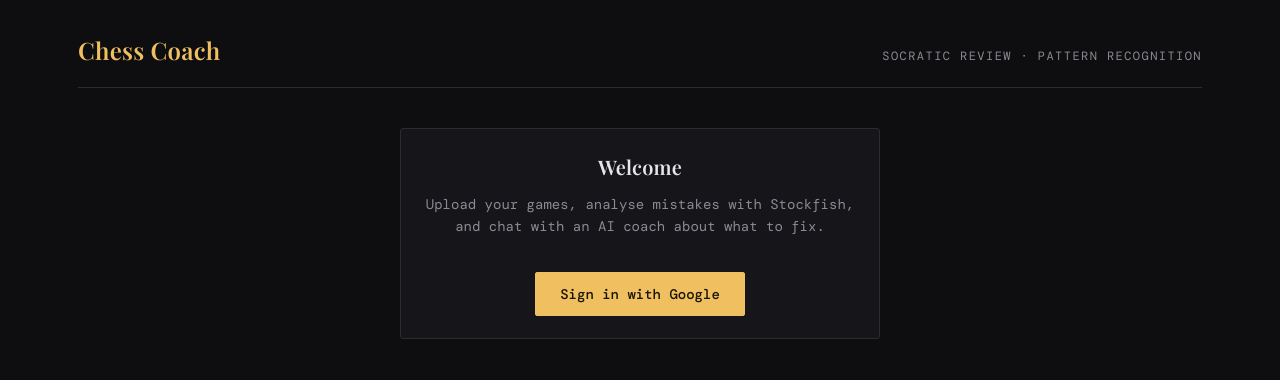
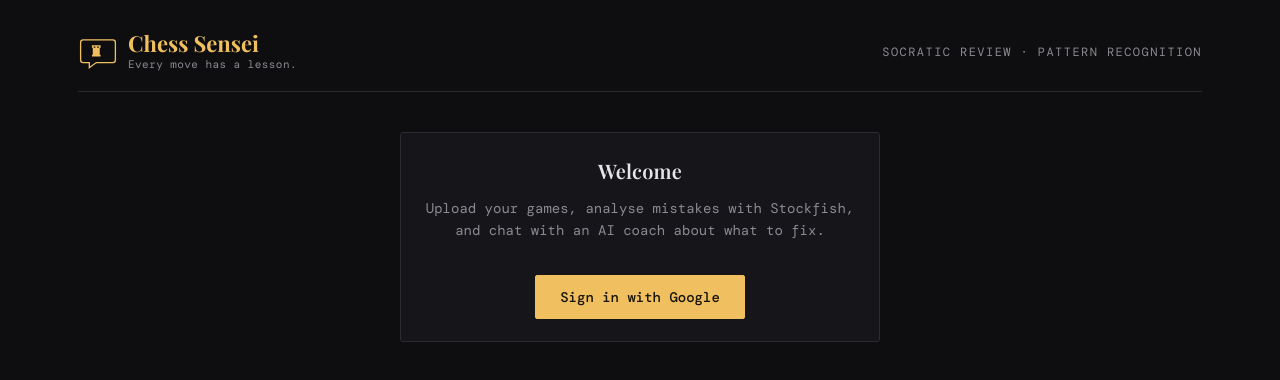
Before and after one commit to sethyog/chess-coach, a React (Vite) app in the folder client/: page / in a window 1280 px wide. Shown: the top 380 px of the page. Built offline with nearby package versions, Linux system fonts and the light colour scheme; no server answers; a web font is replaced by a local one.

Commit message:
Add Chess Sensei brand lockup (mark, wordmark, tagline) to header

```diff
--- a/client/src/App.jsx
+++ b/client/src/App.jsx
@@ -99,15 +99,26 @@ function HeaderRight() {
   );
 }
 
+function RookMark() {
+  return (
+    <svg className="brand-mark" viewBox="0 0 46 46" xmlns="http://www.w3.org/2000/svg" aria-hidden="true">
+      <path d="M6 8 h34 a3 3 0 0 1 3 3 v20 a3 3 0 0 1 -3 3 h-19 l-8 6 v-6 h-7 a3 3 0 0 1 -3 -3 v-20 a3 3 0 0 1 3 -3 z" fill="none" stroke="#f0c060" strokeWidth="1.5" />
+      <path d="M16 14 L16 17 L18 17 L18 15.5 L20 15.5 L20 17 L22 17 L22 15.5 L24 15.5 L24 17 L26 17 L26 14 Z M17 17 L17 25 L16 25 L16 27 L26 27 L26 25 L25 25 L25 17 Z" fill="#f0c060" />
+    </svg>
+  );
+}
+
 function Shell({ children }) {
   return (
     <div className="app-shell">
       <header className="app-header">
-        <h1>
-          <Link to="/" style={{ color: 'var(--gold)' }}>
-            Chess Coach
-          </Link>
-        </h1>
+        <Link to="/" className="brand-lockup">
+          <RookMark />
+          <div className="brand-text">
+            <span className="brand-wordmark">Chess Sensei</span>
+            <span className="brand-tagline">Every move has a lesson.</span>
+          </div>
+        </Link>
         <HeaderRight />
       </header>
       {children}
--- a/client/src/index.css
+++ b/client/src/index.css
@@ -117,22 +117,55 @@ select:focus {
 
 .app-header {
   display: flex;
-  align-items: baseline;
+  align-items: center;
   justify-content: space-between;
   padding-bottom: 18px;
   margin-bottom: 28px;
   border-bottom: 1px solid var(--border);
 }
 
-.app-header h1 {
-  margin: 0;
-  font-size: 24px;
-}
 .app-header .subtitle {
   color: var(--text-dim);
   font-size: 12px;
   letter-spacing: 0.12em;
   text-transform: uppercase;
+}
+
+.brand-lockup {
+  display: flex;
+  align-items: center;
+  gap: 10px;
+  text-decoration: none;
+}
+.brand-lockup:hover {
+  color: inherit;
+}
+
+.brand-mark {
+  width: 40px;
+  height: 40px;
+  flex-shrink: 0;
+}
+
+.brand-text {
+  display: flex;
+  flex-direction: column;
+  gap: 2px;
+}
+
+.brand-wordmark {
+  font-family: var(--font-head);
+  font-weight: 700;
+  font-size: 22px;
+  color: var(--gold);
+  line-height: 1;
+}
+
+.brand-tagline {
+  font-family: var(--font-body);
+  font-size: 11px;
+  color: var(--text-dim);
+  letter-spacing: 0.04em;
 }
 
 .crumb {
@@ -204,6 +237,13 @@ select:focus {
 @media (max-width: 900px) {
   .grid-2 {
     grid-template-columns: 1fr;
+  }
+  .brand-tagline {
+    display: none;
+  }
+  .brand-mark {
+    width: 32px;
+    height: 32px;
   }
 }
 
```
